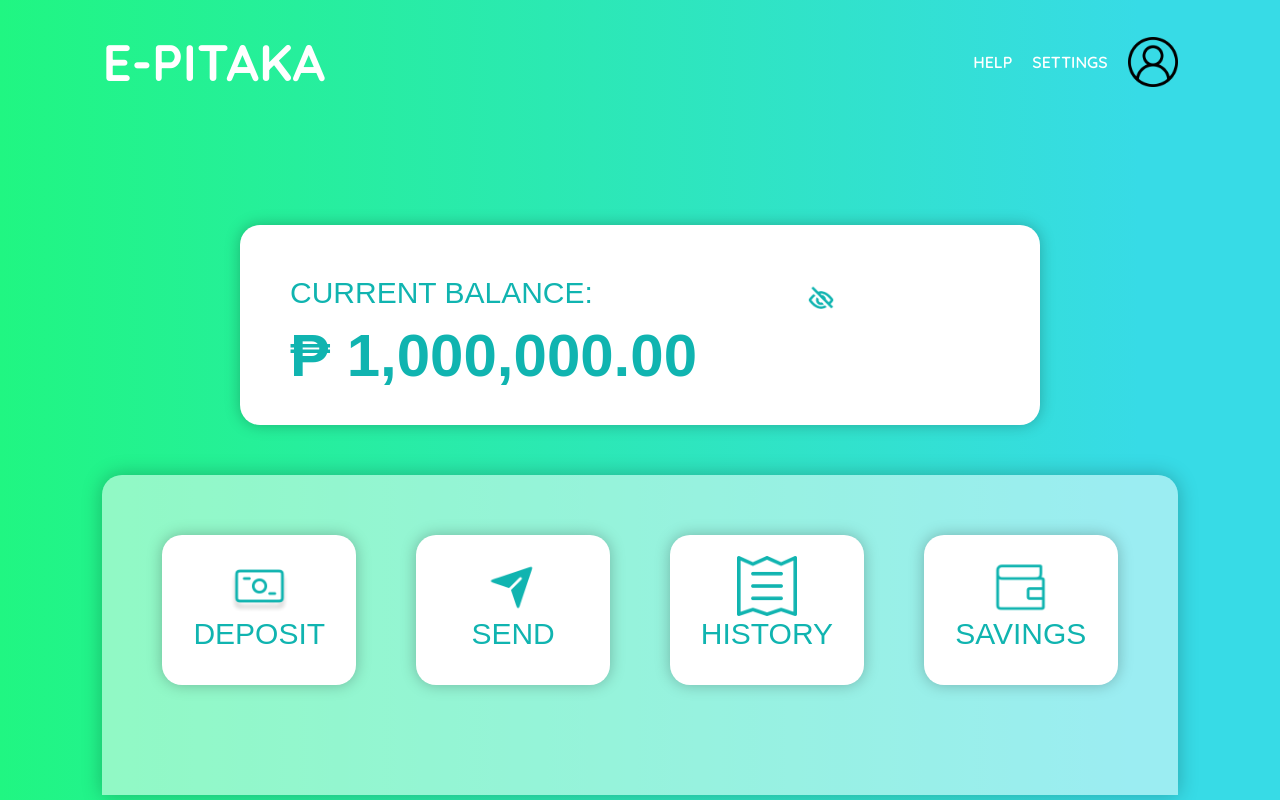
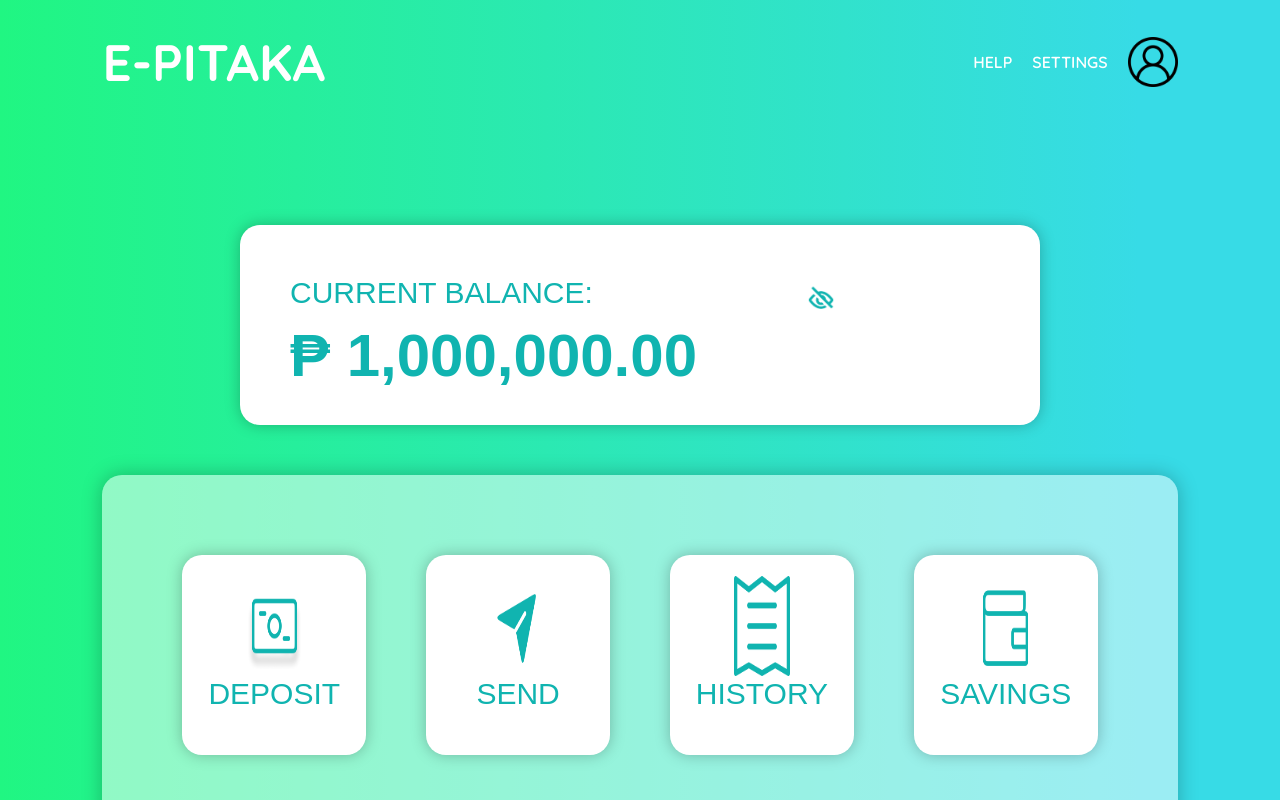
Before and after one commit to NotRelix/e-pitaka, a React (Vite) app: page /e-pitaka/home in a window 1280 px wide. Shown: the top 800 px of the page. Built offline with nearby package versions, Linux system fonts and the light colour scheme; a web font is replaced by a local one.

Commit message:
please check again

```diff
--- a/src/styles/Home.css
+++ b/src/styles/Home.css
@@ -59,12 +59,12 @@
     display: flex;
     flex-direction: column;
     text-align: center;
-    height: 150px;
+    height: 200px;
   }
 
   .image_home {
     width: 40%;
-    height: 60px;
+    height: 100px;
     margin: 0 auto;
   }
 
@@ -80,10 +80,10 @@
     border-top-left-radius: 20px;
     box-shadow: 0 0 20px rgba(0, 0, 0, 0.25);
     margin-top: 50px;
-    padding: 40px;
+    padding: 60px;
     align-items: center;
     justify-content: flex-start;
-    min-height: 300px;
+    min-height: 500px;
     position: sticky;
     bottom: 0;
   }
@@ -92,7 +92,7 @@
     display: flex;
     gap: 20px;
     justify-content: center;
-    min-height: 30vh; /* Adjust this value as needed */
+    min-height: 50vh; /* Adjust this value as needed */
   }
 
   /* Additional styles to prevent body overlap */
```
